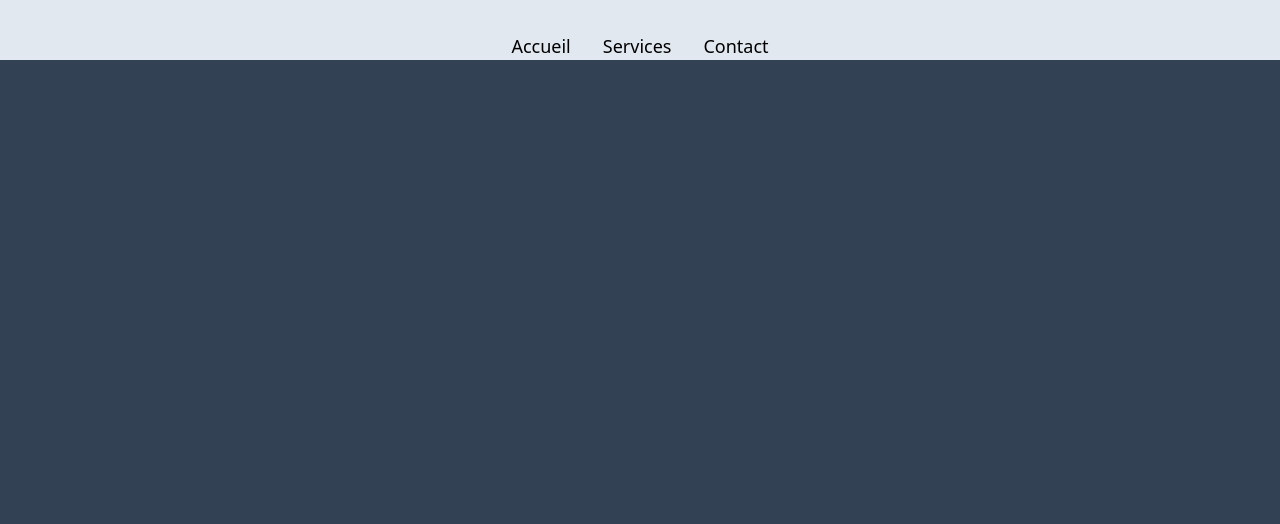
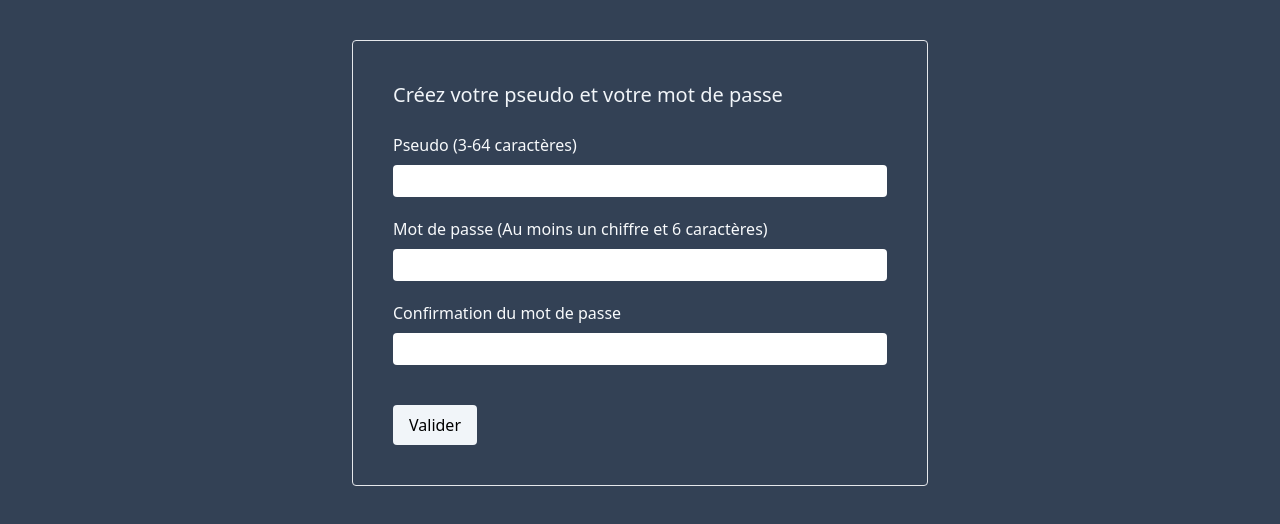
Before and after one commit to jess2304/some-react-components, a React (Vite) app: page / in a window 1280 px wide. Shown: the top 524 px of the page. Built offline with nearby package versions, Linux system fonts and the light colour scheme.

Commit message:
Mise en place du formulaire (inputs et bouton validation)

```diff
--- a/src/App.jsx
+++ b/src/App.jsx
@@ -1,13 +1,16 @@
 //import FenetreModale from "./components/1.Créer-une-fenêtre-modale-avec-un-portal/FenetreModale"
 //import SystemeOnglets from "./components/2.Créer-un-systeme-d-onglets/SystemeOnglets"
-import Navbar from "./components/3.Coder-une-navbar/Navbar";
-
+//import Navbar from "./components/3.Coder-une-navbar/Navbar";
+import Validation from "./components/4.Validation/Validation"
 function App() {
   return (
     <div className="min-h-screen bg-slate-700 pt-10 flex flex-col space-y-4">
+      {/**
       <Navbar />
-      {/**<FenetreModale />
-      <SystemeOnglets />**/}
+      <FenetreModale />
+      <SystemeOnglets />
+      **/}
+      <Validation />
     </div>
   );
 }
--- /dev/null
+++ b/src/components/4.Validation/Confirmation.jsx
@@ -0,0 +1,12 @@
+import React from 'react'
+
+export default function Confirmation() {
+  return (
+    <>
+      <label htmlFor='passwordConfirmation' className="text-slate-50 inline-block mt-5">
+        Confirmation du mot de passe
+      </label>
+      <input type="text" id="passwordConfirmation" className="rounded w-full p-1 mt-2" />
+    </>
+  )
+}
--- /dev/null
+++ b/src/components/4.Validation/Password.jsx
@@ -0,0 +1,12 @@
+import React from 'react'
+
+export default function Passsword() {
+  return (
+    <>
+      <label htmlFor='password' className="text-slate-50 inline-block mt-5">
+        Mot de passe (Au moins un chiffre et 6 caractères)
+      </label>
+      <input type="text" id="password" className="rounded w-full p-1 mt-2" />
+    </>
+  )
+}
--- /dev/null
+++ b/src/components/4.Validation/Pseudo.jsx
@@ -0,0 +1,12 @@
+import React from 'react'
+
+export default function Pseudo() {
+  return (
+    <>
+      <label htmlFor='userName' className="text-slate-50">
+        Pseudo (3-64 caractères)
+      </label>
+      <input type="text" id="userName" className="rounded w-full p-1 mt-2" />
+    </>
+  )
+}
--- /dev/null
+++ b/src/components/4.Validation/Validation.jsx
@@ -0,0 +1,40 @@
+import { useState } from "react";
+import Pseudo from "./Pseudo";
+import Password from "./Password";
+import Confirmation from "./Confirmation";
+export default function Validation() {
+  const [inputsState, setInputsStates] = useState({
+    pseudo: "",
+    password: "",
+    passwordConfirmation: "",
+  });
+  const { showValidation, setShowValidation } = useState({
+    pseudo: false,
+    password: false,
+    passwordConfirmation: false,
+  });
+  const handleSubmit = (e) => {
+    e.preventDefault();
+  };
+  return (
+    <form
+      onSubmit={handleSubmit}
+      className="max-w-xl mx-auto border p-10 rounded"
+    >
+      <p class="text-slate-100 text-xl mb-6">
+        Créez votre pseudo et votre mot de passe
+      </p>
+
+      <Pseudo />
+      <Password />
+      <Confirmation />
+
+      <button
+        onSubmit={handleSubmit}
+        className="mt-10 bg-slate-100 px-4 py-2 rounded"
+      >
+        Valider
+      </button>
+    </form>
+  );
+}
```
